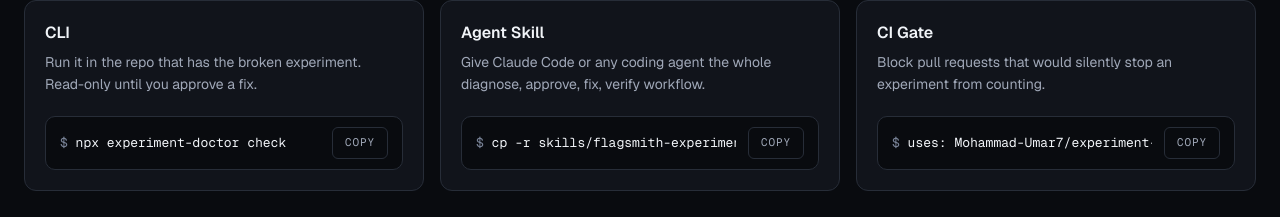
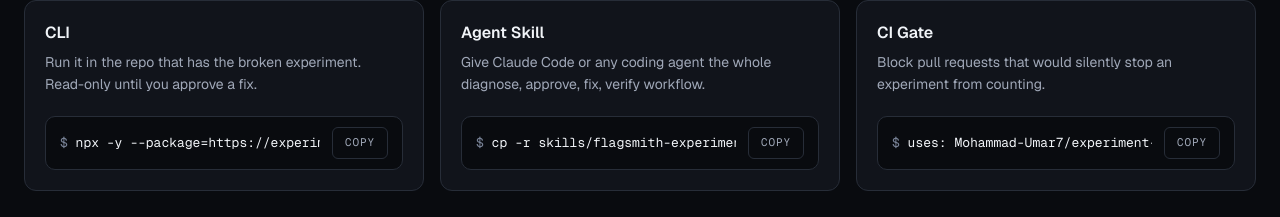
Before and after one commit to Mohammad-Umar7/experiment-doctor, a Next.js app in the folder apps/web/: page / in a window 1280 px wide. Shown: the part 4990-5207 px from the top of the page. Built offline with nearby package versions, Linux system fonts and the light colour scheme; no server answers.

Commit message:
copy(landing): install the CLI from the release with one npx command

```diff
--- a/apps/web/src/components/landing/install.tsx
+++ b/apps/web/src/components/landing/install.tsx
@@ -7,7 +7,7 @@ const WAYS = [
   {
     title: "CLI",
     body: "Run it in the repo that has the broken experiment. Read-only until you approve a fix.",
-    command: "npx experiment-doctor check",
+    command: "npx -y --package=https://experimentdoctor.vercel.app/doctor.tgz experiment-doctor check",
   },
   {
     title: "Agent Skill",
```
